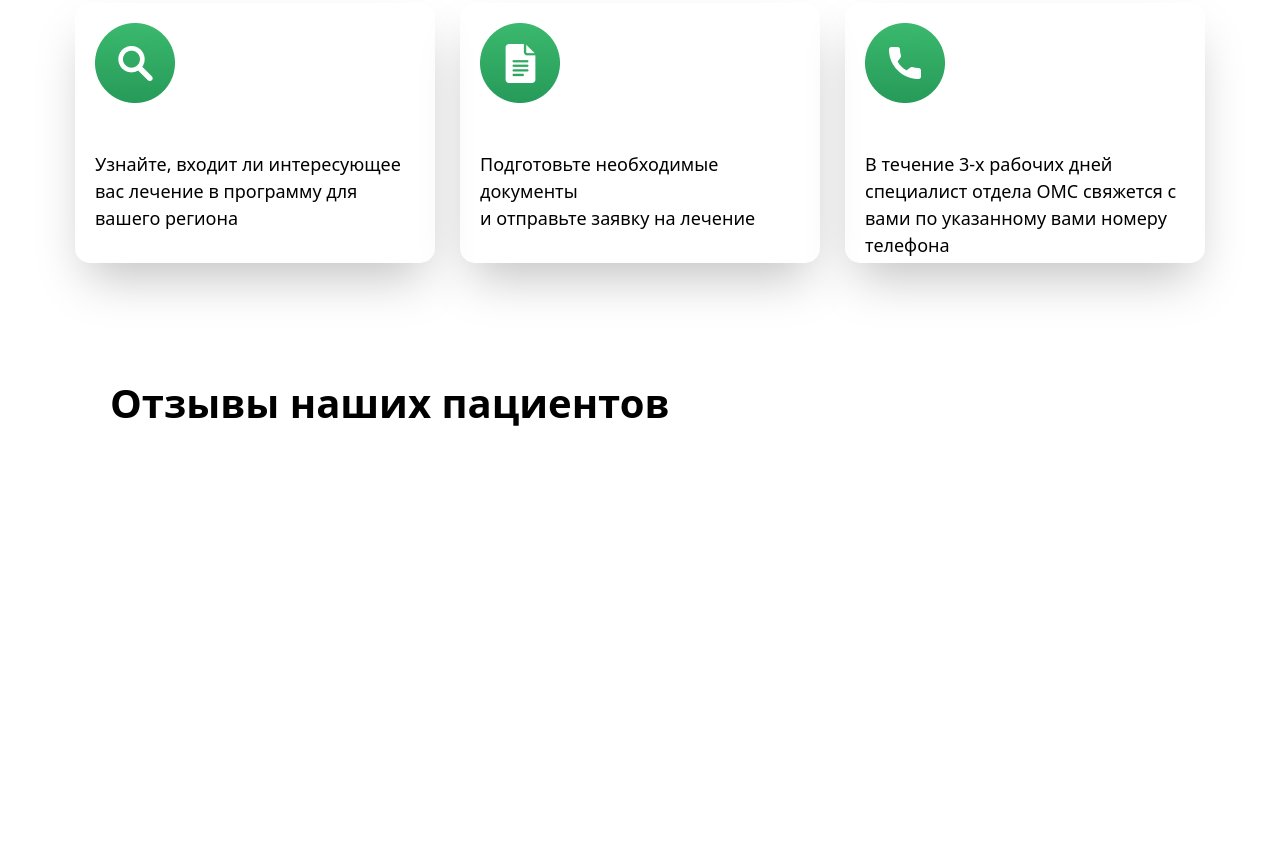
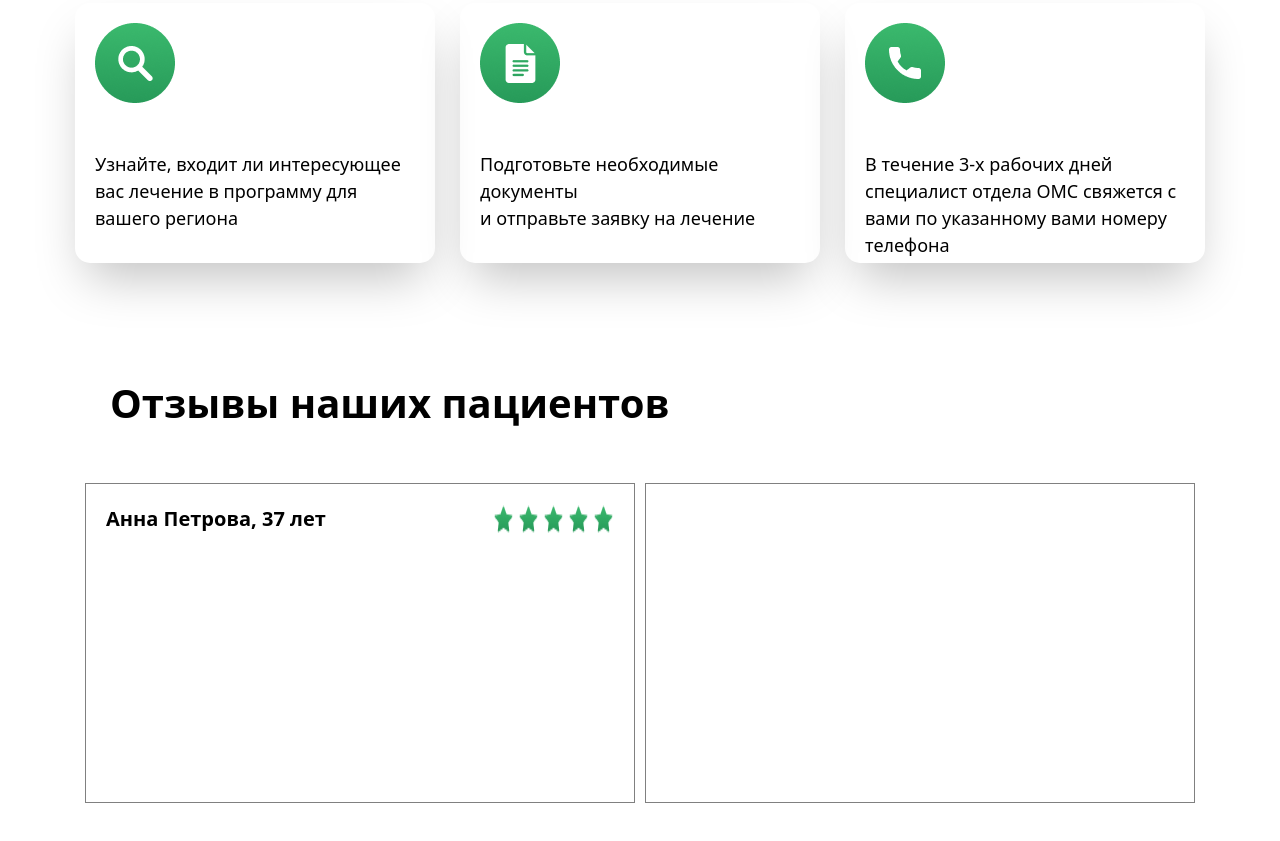
Before and after one commit to Hazratiali/MYPROJECT-EXAM-3, a website: page src/indexx.html in a window 1280 px wide. Shown: the part 2271-3112 px from the top of the page. Before the commit the page ends 2734 px from the top, so only its background shows below. Drawn offline with Linux system fonts and the light colour scheme.

Commit message:
html-2 sectioni-3 ro bud kardam

```diff
--- a/src/indexx.html
+++ b/src/indexx.html
@@ -122,6 +122,17 @@
             </article>
         </section>
         <p class="text-[30px] text-center lg:text-start mb-[30px] mt-[100px] lg:text-[40px] font-bold lg:ml-[110px]">Отзывы наших пациентов</p>
+        <section class="flex flex-col lg:flex-row lg:w-[1150px] justify-between m-auto lg:mb-[50px] p-[20px]">
+            <article class="w-[550px] h-[320px] border border-[grey] p-[20px] items-center">
+                    <div class="flex justify-between">
+                        <p class="text-[20px] font-bold">Анна Петрова, 37 лет</p>
+                        <img src="./Frame 2418.png" alt="">
+                    </div>
+            </article>
+            <article class="w-[550px] h-[320px] border border-[grey]">
+
+            </article>
+        </section>
     </main>
 </body>
 
```
Also changed, not shown: src/index.html (+1 -0 lines), EEEEEEEEEEE.png (added), XXXXX.png (added), src/FFFFFFFHHHHHHH.png (added), src/Frame 2418.png (added), src/UUUUUUUUU.png (added), src/WWWWW.png (added), src/output.css.
